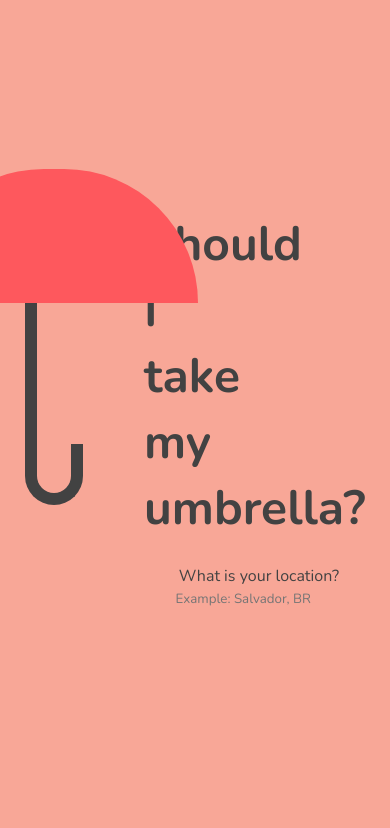
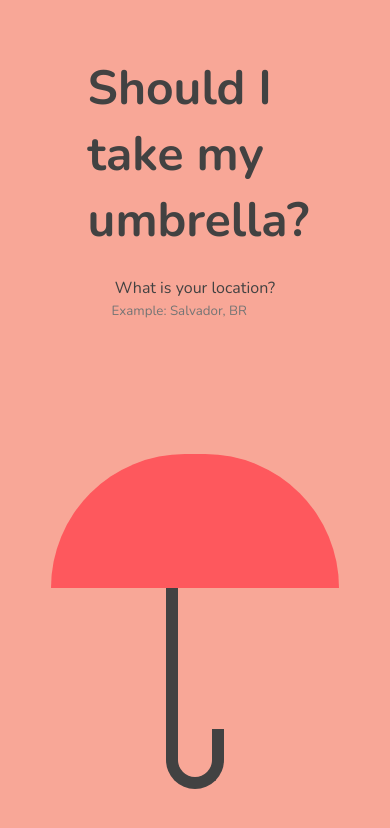
Before and after one commit to beatrizpenalva/should-i-take-my-umbrella, a React (Create React App) app: page / in a window 390 px wide. Shown: the top 828 px of the page. Built offline with nearby package versions, Linux system fonts and the light colour scheme.

Commit message:
fix: home responsiviness

```diff
--- a/src/components/Home/Home.jsx
+++ b/src/components/Home/Home.jsx
@@ -3,8 +3,10 @@ import "./style.css";
 
 const WeatherInfo = () => {
     return (
-        <main className="home-container">
+        <main>
+            <section className="info-container">
                 <h1>Should I take my umbrella?</h1>
+
                 <form className="location-info">
                     <label> What is your location?
                     <input
@@ -13,6 +15,7 @@ const WeatherInfo = () => {
                     />
                     </label>
                 </form>
+            </section>
 
             <section className="logo">
                 <div className="umbrella-1"></div>
--- a/src/components/Home/style.css
+++ b/src/components/Home/style.css
@@ -2,27 +2,26 @@ body {
     background-color: #F8A797;
 }
 
-.home-container {
+main {
+    display: flex;
+    align-items: center;
+    justify-content: center;
+    flex-wrap: wrap;
+    height: 100vh;
+    color: #424242;
+}
+
+.info-container {
     display: flex;
     flex-direction: column;
     align-items: flex-start;
-    justify-content: center;
-    height: 100vh;
-    margin-left: 8rem;
-    color: #424242;
-}
-
-h1 {
-    width: 50%;
+    width: 60%;
 }
 
 .logo {
     display: flex;
     flex-direction: column;
     align-items: center;
-    position: absolute;
-    top: 20vh;
-    right: 12rem;
     width: 18rem;
     height: 21rem;
 }
@@ -56,3 +55,7 @@ h1 {
     border-bottom-left-radius: 5rem;
     border-bottom-right-radius: 5rem;
 }
+
+/* @media (max-width: 415px) {
+
+} */
```
Lines whose indentation alone changed are shown as unchanged.
